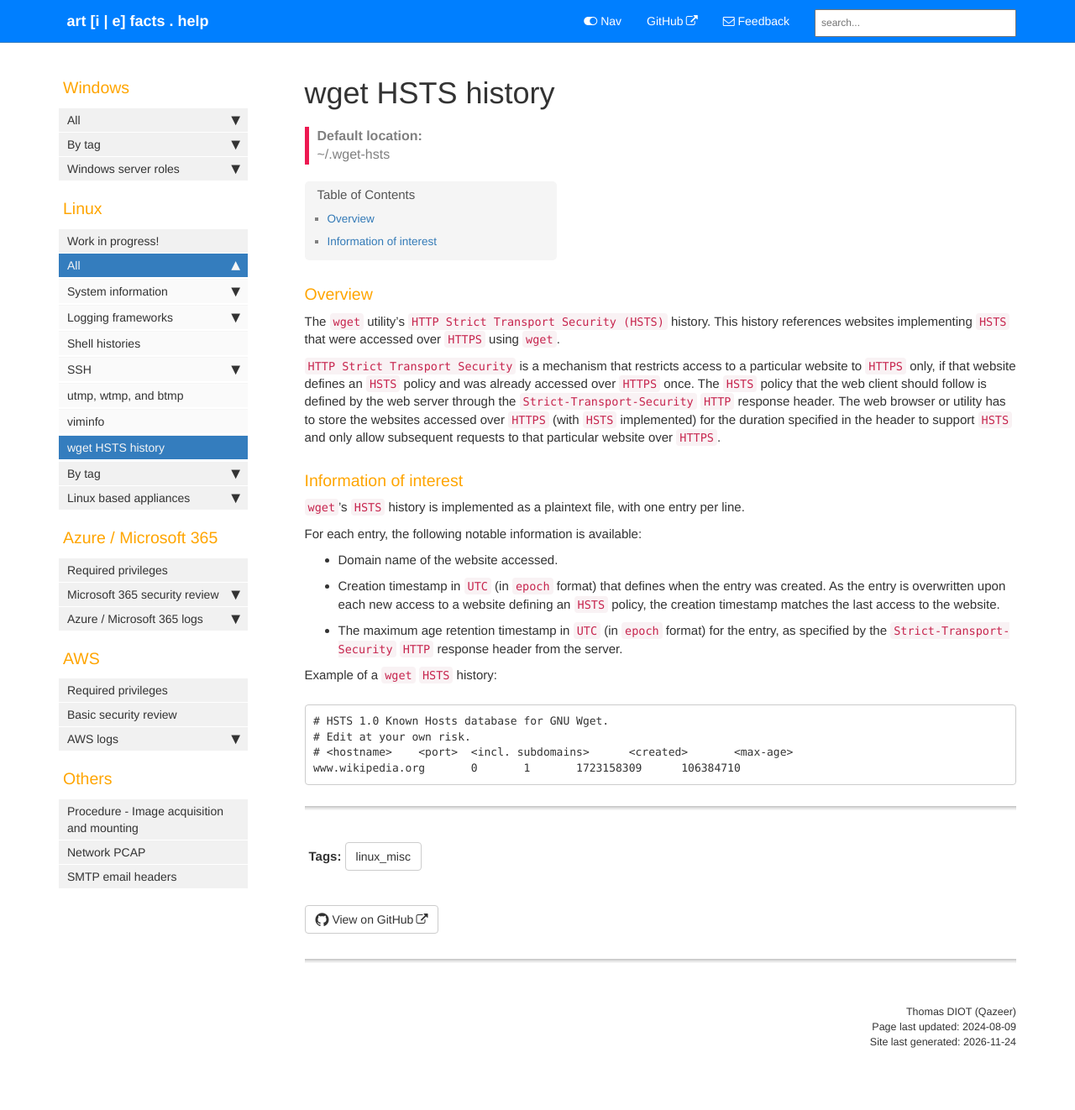
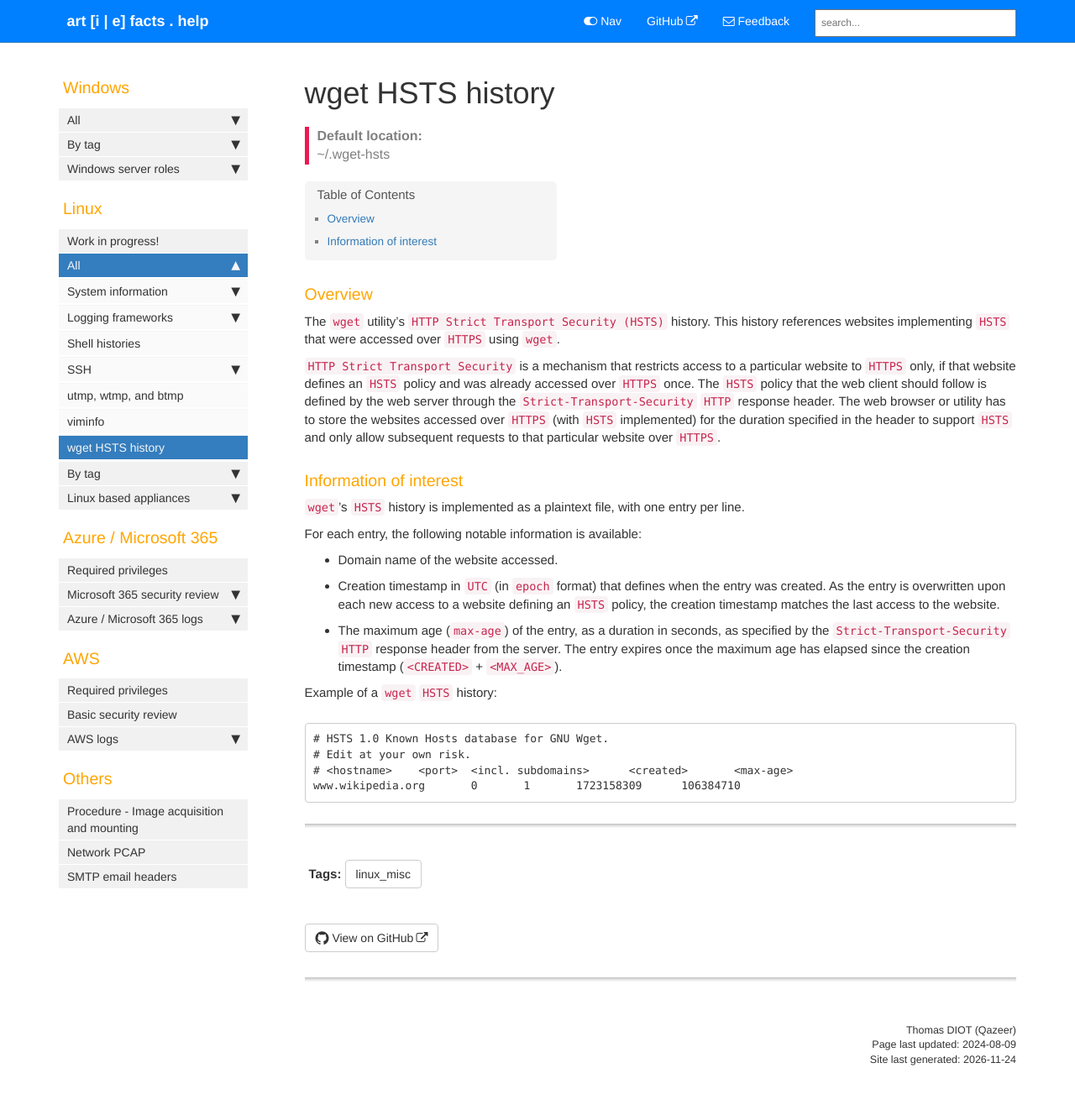
Before and after one commit to Qazeer/artefacts.help, a Jekyll site: the page built from pages/linux/wget_hsts_history.md, in a window 1280 px wide. Shown: the whole page at 84% size. Built offline with Jekyll 4.4.1, drawn with Linux system fonts in a browser that asks for light colours; comment, search, counter and statistics services are not loaded; before the commit the page ends 1301 px from its top, so only the background shows below that.

Commit message:
[Artefact] Linux wget HSTS history - max-age is a duration in seconds

```diff
--- a/pages/linux/wget_hsts_history.md
+++ b/pages/linux/wget_hsts_history.md
@@ -40,9 +40,10 @@ For each entry, the following notable information is available:
     website defining an `HSTS` policy, the creation timestamp matches the last
     access to the website.
 
-  - The maximum age retention timestamp in `UTC` (in `epoch` format) for the
-    entry, as specified by the `Strict-Transport-Security` `HTTP` response
-    header from the server.
+  - The maximum age (`max-age`) of the entry, as a duration in seconds, as
+    specified by the `Strict-Transport-Security` `HTTP` response header from
+    the server. The entry expires once the maximum age has elapsed since the
+    creation timestamp (`<CREATED>` + `<MAX_AGE>`).
 
 Example of a `wget` `HSTS` history:
 
```
